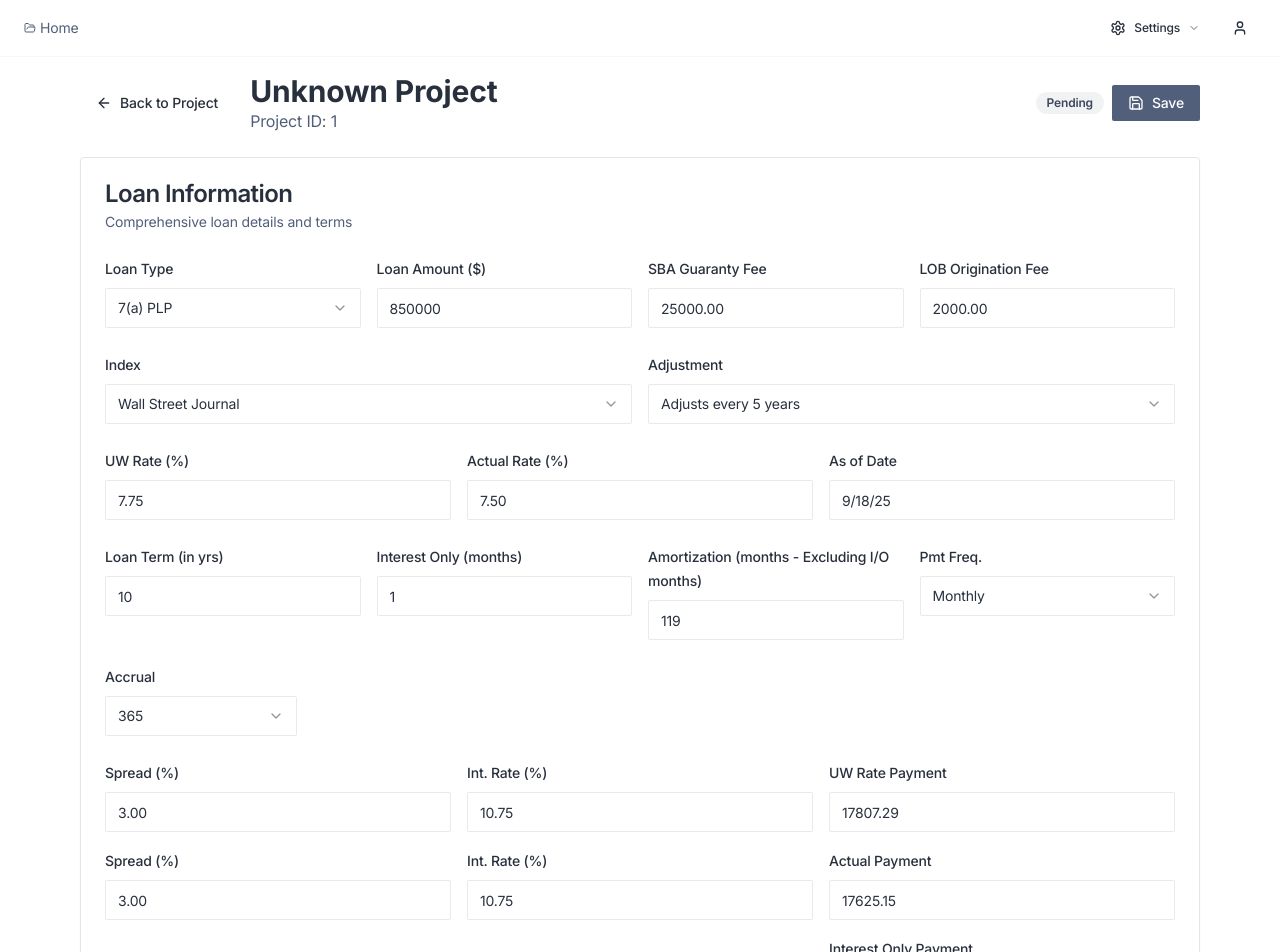
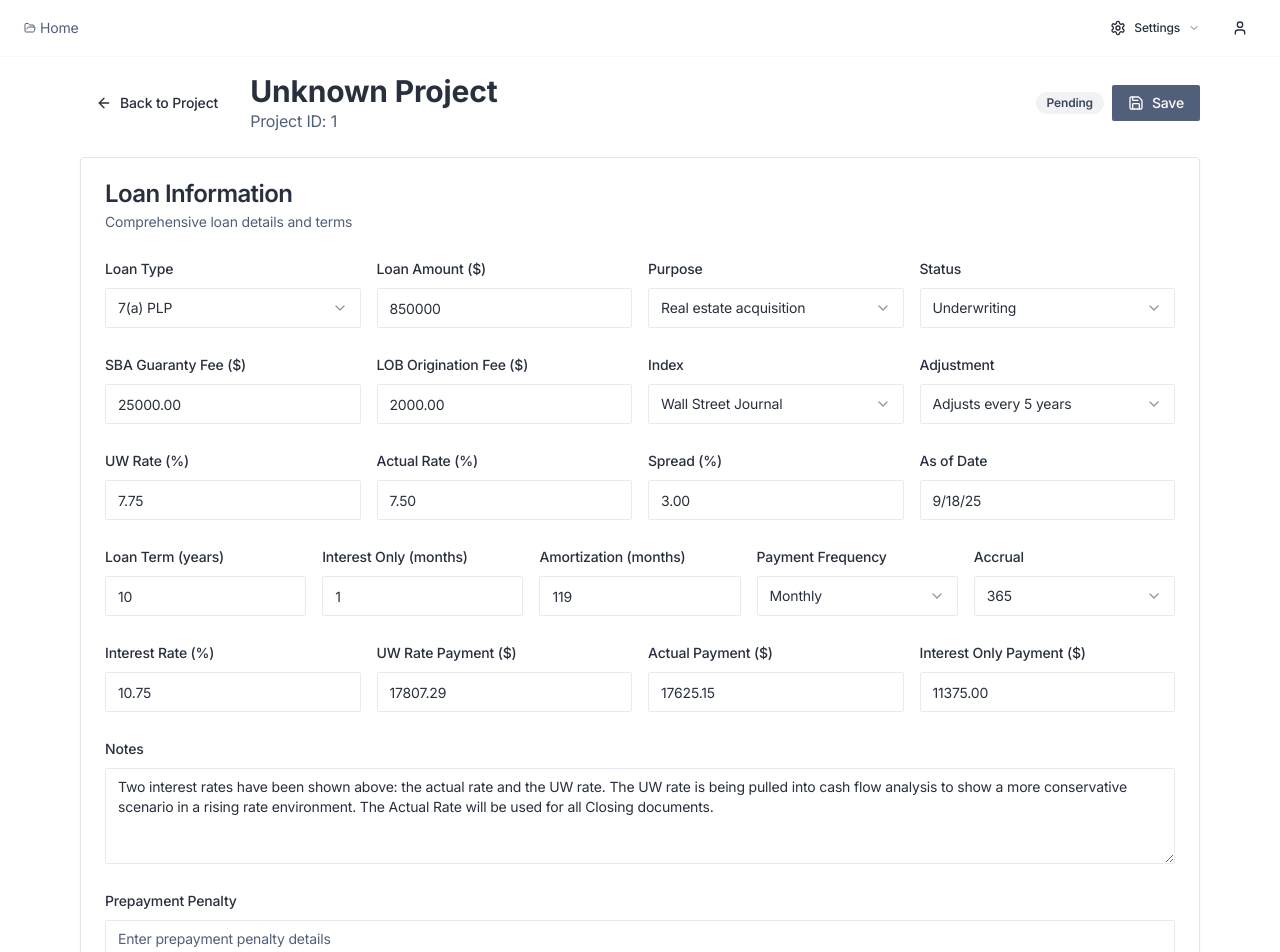
Before and after one commit to parth11790/bank-project-sphere, a React (Vite) app: page /project/1/loan/1 in a window 1280 px wide. Shown: the top 952 px of the page. Built offline with nearby package versions, Linux system fonts and the light colour scheme.

Commit message:
Refactor Loan Information section layout
Arranged fields logically within the Loan Information section and ensured at least four fields per row for improved readability.
Edited `src/pages/LoanDetails.tsx`.

```diff
--- a/src/pages/LoanDetails.tsx
+++ b/src/pages/LoanDetails.tsx
@@ -1,4 +1,3 @@
-
 import React, { useState } from 'react';
 import { useNavigate, useParams } from 'react-router-dom';
 import { motion } from 'framer-motion';
@@ -176,7 +175,7 @@ const LoanDetails = () => {
             <CardDescription>Comprehensive loan details and terms</CardDescription>
           </CardHeader>
           <CardContent className="space-y-6">
-            {/* Basic Loan Details Row */}
+            {/* Basic Loan Details Row - 4 fields */}
             <div className="grid grid-cols-1 md:grid-cols-4 gap-4">
               <div className="space-y-2">
                 <Label htmlFor="loan-type">Loan Type</Label>
@@ -208,7 +207,43 @@ const LoanDetails = () => {
               </div>
 
               <div className="space-y-2">
-                <Label htmlFor="sba-guaranty-fee">SBA Guaranty Fee</Label>
+                <Label htmlFor="purpose">Purpose</Label>
+                <Select value={purpose} onValueChange={setPurpose}>
+                  <SelectTrigger>
+                    <SelectValue />
+                  </SelectTrigger>
+                  <SelectContent>
+                    <SelectItem value="Real estate acquisition">Real estate acquisition</SelectItem>
+                    <SelectItem value="Business acquisition">Business acquisition</SelectItem>
+                    <SelectItem value="Equipment financing">Equipment financing</SelectItem>
+                    <SelectItem value="Working capital">Working capital</SelectItem>
+                    <SelectItem value="Manufacturing expansion">Manufacturing expansion</SelectItem>
+                  </SelectContent>
+                </Select>
+              </div>
+
+              <div className="space-y-2">
+                <Label htmlFor="status-select">Status</Label>
+                <Select value={status} onValueChange={setStatus}>
+                  <SelectTrigger>
+                    <SelectValue />
+                  </SelectTrigger>
+                  <SelectContent>
+                    <SelectItem value="Underwriting">Underwriting</SelectItem>
+                    <SelectItem value="Approved">Approved</SelectItem>
+                    <SelectItem value="Pending">Pending</SelectItem>
+                    <SelectItem value="Active">Active</SelectItem>
+                    <SelectItem value="Declined">Declined</SelectItem>
+                    <SelectItem value="Closed">Closed</SelectItem>
+                  </SelectContent>
+                </Select>
+              </div>
+            </div>
+
+            {/* Fees Row - 4 fields */}
+            <div className="grid grid-cols-1 md:grid-cols-4 gap-4">
+              <div className="space-y-2">
+                <Label htmlFor="sba-guaranty-fee">SBA Guaranty Fee ($)</Label>
                 <Input
                   id="sba-guaranty-fee"
                   value={sbaGuarantyFee}
@@ -218,7 +253,7 @@ const LoanDetails = () => {
               </div>
 
               <div className="space-y-2">
-                <Label htmlFor="lob-origination-fee">LOB Origination Fee</Label>
+                <Label htmlFor="lob-origination-fee">LOB Origination Fee ($)</Label>
                 <Input
                   id="lob-origination-fee"
                   value={lobOriginationFee}
@@ -226,10 +261,7 @@ const LoanDetails = () => {
                   placeholder="Enter LOB origination fee"
                 />
               </div>
-            </div>
 
-            {/* Index and Adjustment Row */}
-            <div className="grid grid-cols-1 md:grid-cols-2 gap-4">
               <div className="space-y-2">
                 <Label htmlFor="index">Index</Label>
                 <Select value={index} onValueChange={setIndex}>
@@ -262,8 +294,8 @@ const LoanDetails = () => {
               </div>
             </div>
 
-            {/* Rates Row */}
-            <div className="grid grid-cols-1 md:grid-cols-3 gap-4">
+            {/* Interest Rates Row - 4 fields */}
+            <div className="grid grid-cols-1 md:grid-cols-4 gap-4">
               <div className="space-y-2">
                 <Label htmlFor="uw-rate">UW Rate (%)</Label>
                 <Input
@@ -285,6 +317,16 @@ const LoanDetails = () => {
               </div>
 
               <div className="space-y-2">
+                <Label htmlFor="spread">Spread (%)</Label>
+                <Input
+                  id="spread"
+                  value={spread}
+                  onChange={(e) => setSpread(e.target.value)}
+                  placeholder="Enter spread"
+                />
+              </div>
+
+              <div className="space-y-2">
                 <Label htmlFor="as-of-date">As of Date</Label>
                 <Input
                   id="as-of-date"
@@ -295,10 +337,10 @@ const LoanDetails = () => {
               </div>
             </div>
 
-            {/* Terms Row */}
-            <div className="grid grid-cols-1 md:grid-cols-4 gap-4">
+            {/* Loan Terms Row - 5 fields */}
+            <div className="grid grid-cols-1 md:grid-cols-5 gap-4">
               <div className="space-y-2">
-                <Label htmlFor="loan-term">Loan Term (in yrs)</Label>
+                <Label htmlFor="loan-term">Loan Term (years)</Label>
                 <Input
                   id="loan-term"
                   value={loanTerm}
@@ -318,17 +360,17 @@ const LoanDetails = () => {
               </div>
 
               <div className="space-y-2">
-                <Label htmlFor="amortization">Amortization (months - Excluding I/O months)</Label>
+                <Label htmlFor="amortization">Amortization (months)</Label>
                 <Input
                   id="amortization"
                   value={amortization}
                   onChange={(e) => setAmortization(e.target.value)}
-                  placeholder="Months"
+                  placeholder="Months excluding I/O"
                 />
               </div>
 
               <div className="space-y-2">
-                <Label htmlFor="pmt-freq">Pmt Freq.</Label>
+                <Label htmlFor="pmt-freq">Payment Frequency</Label>
                 <Select value={pmtFreq} onValueChange={setPmtFreq}>
                   <SelectTrigger>
                     <SelectValue />
@@ -341,14 +383,11 @@ const LoanDetails = () => {
                   </SelectContent>
                 </Select>
               </div>
-            </div>
 
-            {/* Accrual Row */}
-            <div className="grid grid-cols-1 md:grid-cols-1 gap-4">
               <div className="space-y-2">
                 <Label htmlFor="accrual">Accrual</Label>
                 <Select value={accrual} onValueChange={setAccrual}>
-                  <SelectTrigger className="w-full md:w-48">
+                  <SelectTrigger>
                     <SelectValue />
                   </SelectTrigger>
                   <SelectContent>
@@ -361,32 +400,10 @@ const LoanDetails = () => {
               </div>
             </div>
 
-            {/* Interest Rates and Payments Row */}
-            <div className="grid grid-cols-1 md:grid-cols-3 gap-4">
-              <div className="space-y-4">
+            {/* Payment Calculations Row - 4 fields */}
+            <div className="grid grid-cols-1 md:grid-cols-4 gap-4">
               <div className="space-y-2">
-                  <Label htmlFor="spread">Spread (%)</Label>
-                  <Input
-                    id="spread"
-                    value={spread}
-                    onChange={(e) => setSpread(e.target.value)}
-                    placeholder="Spread"
-                  />
-                </div>
-                <div className="space-y-2">
-                  <Label htmlFor="spread-2">Spread (%)</Label>
-                  <Input
-                    id="spread-2"
-                    value={spread}
-                    onChange={(e) => setSpread(e.target.value)}
-                    placeholder="Spread"
-                  />
-                </div>
-              </div>
-
-              <div className="space-y-4">
-                <div className="space-y-2">
-                  <Label htmlFor="int-rate">Int. Rate (%)</Label>
+                <Label htmlFor="int-rate">Interest Rate (%)</Label>
                 <Input
                   id="int-rate"
                   value={intRate}
@@ -394,20 +411,9 @@ const LoanDetails = () => {
                   placeholder="Interest rate"
                 />
               </div>
+
               <div className="space-y-2">
-                  <Label htmlFor="int-rate-2">Int. Rate (%)</Label>
-                  <Input
-                    id="int-rate-2"
-                    value={intRate}
-                    onChange={(e) => setIntRate(e.target.value)}
-                    placeholder="Interest rate"
-                  />
-                </div>
-              </div>
-
-              <div className="space-y-4">
-                <div className="space-y-2">
-                  <Label htmlFor="uw-rate-payment">UW Rate Payment</Label>
+                <Label htmlFor="uw-rate-payment">UW Rate Payment ($)</Label>
                 <Input
                   id="uw-rate-payment"
                   value={uwRatePayment}
@@ -415,8 +421,9 @@ const LoanDetails = () => {
                   placeholder="UW rate payment"
                 />
               </div>
+
               <div className="space-y-2">
-                  <Label htmlFor="actual-payment">Actual Payment</Label>
+                <Label htmlFor="actual-payment">Actual Payment ($)</Label>
                 <Input
                   id="actual-payment"
                   value={actualPayment}
@@ -424,51 +431,15 @@ const LoanDetails = () => {
                   placeholder="Actual payment"
                 />
               </div>
+
               <div className="space-y-2">
-                  <Label htmlFor="interest-only-payment">Interest Only Payment</Label>
+                <Label htmlFor="interest-only-payment">Interest Only Payment ($)</Label>
                 <Input
                   id="interest-only-payment"
                   value={interestOnlyPayment}
                   onChange={(e) => setInterestOnlyPayment(e.target.value)}
                   placeholder="Interest only payment"
                 />
-                </div>
-              </div>
-            </div>
-
-            {/* Legacy Fields Row */}
-            <div className="grid grid-cols-1 md:grid-cols-2 gap-4">
-              <div className="space-y-2">
-                <Label htmlFor="purpose">Purpose</Label>
-                <Select value={purpose} onValueChange={setPurpose}>
-                  <SelectTrigger>
-                    <SelectValue />
-                  </SelectTrigger>
-                  <SelectContent>
-                    <SelectItem value="Real estate acquisition">Real estate acquisition</SelectItem>
-                    <SelectItem value="Business acquisition">Business acquisition</SelectItem>
-                    <SelectItem value="Equipment financing">Equipment financing</SelectItem>
-                    <SelectItem value="Working capital">Working capital</SelectItem>
-                    <SelectItem value="Manufacturing expansion">Manufacturing expansion</SelectItem>
-                  </SelectContent>
-                </Select>
-              </div>
-
-              <div className="space-y-2">
-                <Label htmlFor="status-select">Status</Label>
-                <Select value={status} onValueChange={setStatus}>
-                  <SelectTrigger>
-                    <SelectValue />
-                  </SelectTrigger>
-                  <SelectContent>
-                    <SelectItem value="Underwriting">Underwriting</SelectItem>
-                    <SelectItem value="Approved">Approved</SelectItem>
-                    <SelectItem value="Pending">Pending</SelectItem>
-                    <SelectItem value="Active">Active</SelectItem>
-                    <SelectItem value="Declined">Declined</SelectItem>
-                    <SelectItem value="Closed">Closed</SelectItem>
-                  </SelectContent>
-                </Select>
               </div>
             </div>
 
```
Lines whose indentation alone changed are shown as unchanged.
